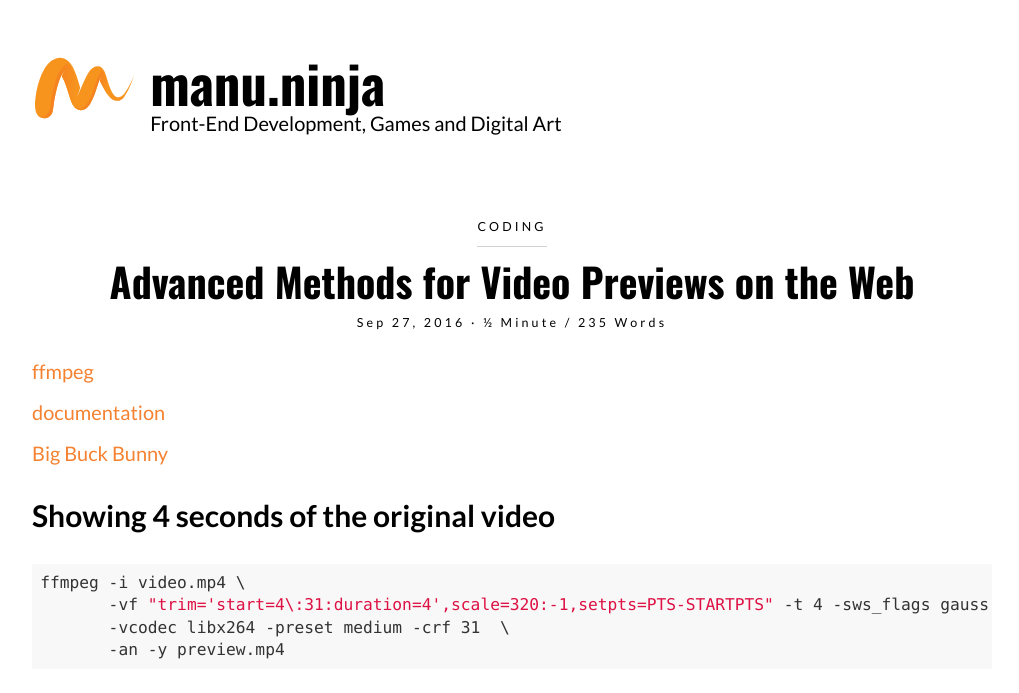
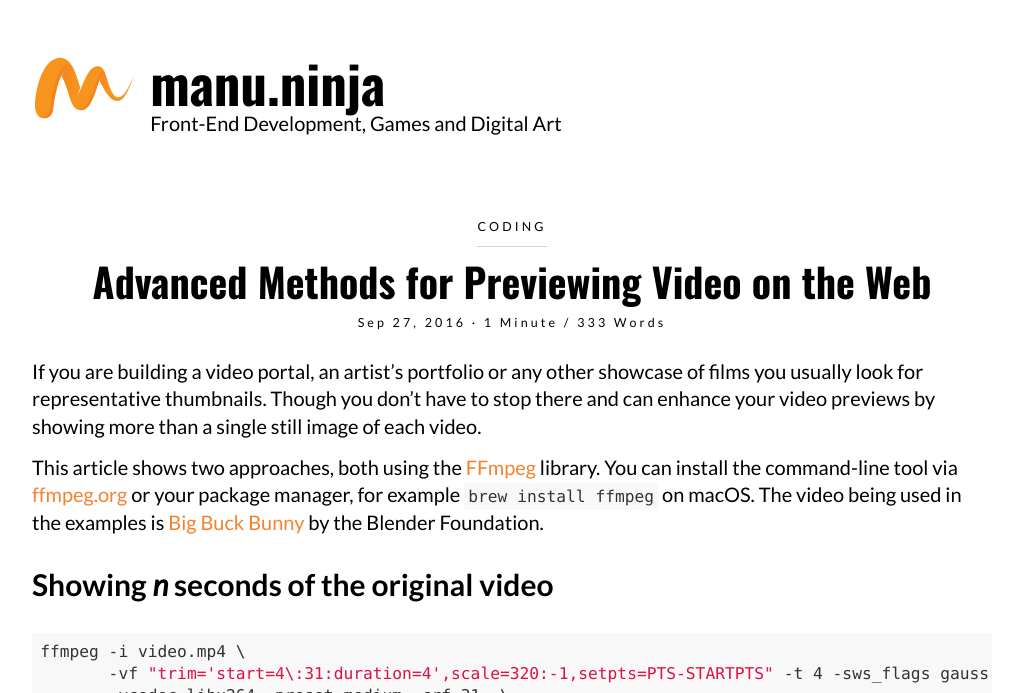
Before and after one commit to Lorti/manu.ninja, a Jekyll site: the page built from _posts/2016-09-27-advanced-methods-for-previewing-video-on-the-web.md, in a window 1280 px wide and 1400 px high, cut to the strip 0-693 px from the top of the window. Shown: the whole strip, without its empty margins (128-1147 px from the left). Built offline with Jekyll 4.4.1, drawn with Linux system fonts in a browser that asks for light colours; nearby versions of some CDN libraries; comment, search, counter and statistics services are not loaded; some of the changed text lies outside the part shown.

Commit message:
pomodoro

```diff
--- a/_posts/2016-09-27-advanced-methods-for-video-previews-on-the-web.md
+++ b/_posts/2016-09-27-advanced-methods-for-previewing-video-on-the-web.md
@@ -1,20 +1,19 @@
 ---
 layout: post
-title:  Advanced Methods for Video Previews on the Web
+title:  Advanced Methods for Previewing Video on the Web
 date:   2016-09-27
 categories: coding
 sharing: true
 ---
 
-[ffmpeg](https://ffmpeg.org/)
+If you are building a video portal, an artist's portfolio or any other showcase of films you usually look for representative thumbnails. Though you don't have to stop there and can enhance your video previews by showing more than a single still image of each video.
 
-[documentation](https://ffmpeg.org/ffmpeg-all.html)
-
-[Big Buck Bunny](https://peach.blender.org/)
+This article shows two approaches, both using the [FFmpeg](https://ffmpeg.org/) library. You can install the command-line tool via [ffmpeg.org](https://ffmpeg.org/download.html) or your package manager, for example
+`brew install ffmpeg`{:.bash} on macOS. The video being used in the examples is [Big Buck Bunny](https://peach.blender.org/) by the Blender Foundation.
 
 
 
-## Showing 4 seconds of the original video
+## Showing _n_ seconds of the original video
 
 ~~~ bash
 ffmpeg -i video.mp4 \
@@ -24,7 +23,7 @@ ffmpeg -i video.mp4 \
 ~~~
 
 <video width="320" height="180" autoplay controls preload="auto" loop>
-    <source src="https://manu.ninja/files/big_buck_bunny_720p_h264_preview.mp4" type="video/mp4">
+    <source src="/files/big_buck_bunny_720p_h264_preview.mp4" type="video/mp4">
 </video>
 
 <p data-height="340" data-theme-id="light" data-slug-hash="RGABNa" data-default-tab="result" data-user="Lorti" data-embed-version="2" class="codepen">See the Pen <a href="http://codepen.io/Lorti/pen/RGABNa/">Video Thumbnails</a> by Manuel Wieser (<a href="http://codepen.io/Lorti">@Lorti</a>) on <a href="http://codepen.io">CodePen</a>.</p>
@@ -47,9 +46,12 @@ const videos = document.querySelectorAll('video');
 });
 ~~~
 
+### Further thoughts about this approach
 
 
-## Showing 4 frames of the original video
+
+
+## Showing _n_ frames of the original video
 
 ~~~ bash
 ffmpeg -i video.mp4 \
@@ -58,7 +60,7 @@ ffmpeg -i video.mp4 \
 && rm slides.png
 ~~~
 
-![](https://manu.ninja/files/big_buck_bunny_720p_h264_slides.jpg)
+![](/files/big_buck_bunny_720p_h264_slides.jpg)
 
 <p data-height="240" data-theme-id="light" data-slug-hash="bwqmVo" data-default-tab="result" data-user="Lorti" data-embed-version="2" class="codepen">See the Pen <a href="https://codepen.io/Lorti/pen/bwqmVo/">Video Thumbnails II</a> by Manuel Wieser (<a href="http://codepen.io/Lorti">@Lorti</a>) on <a href="http://codepen.io">CodePen</a>.</p>
 <script async src="//assets.codepen.io/assets/embed/ei.js"></script>
@@ -95,3 +97,5 @@ a:hover .slides {
   }
 }
 ~~~
+
+### Further thoughts about this approach
```
Also changed, not shown: files/big_buck_bunny_720p_h264_slides.jpg (added), files/big_buck_bunny_720p_h264_thumbnail.jpg (added), 1 other file.
